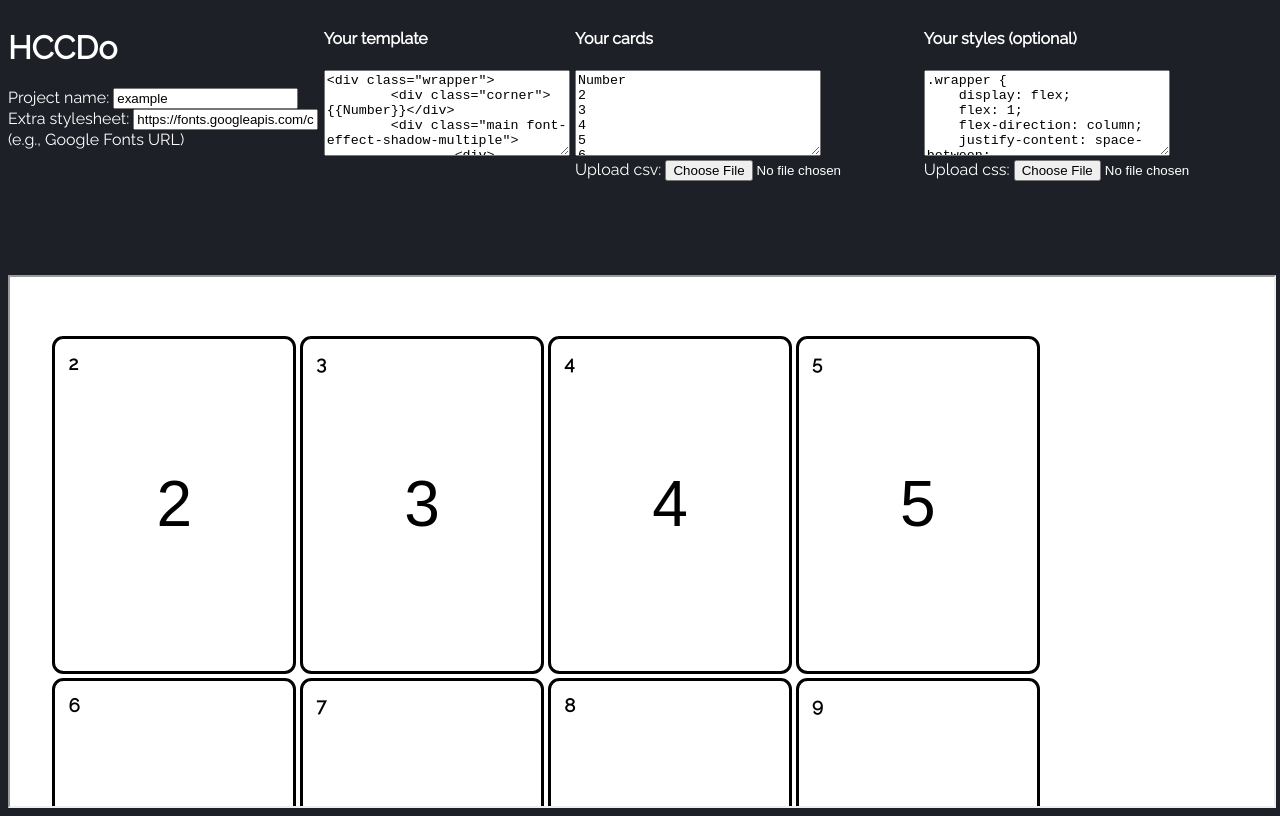
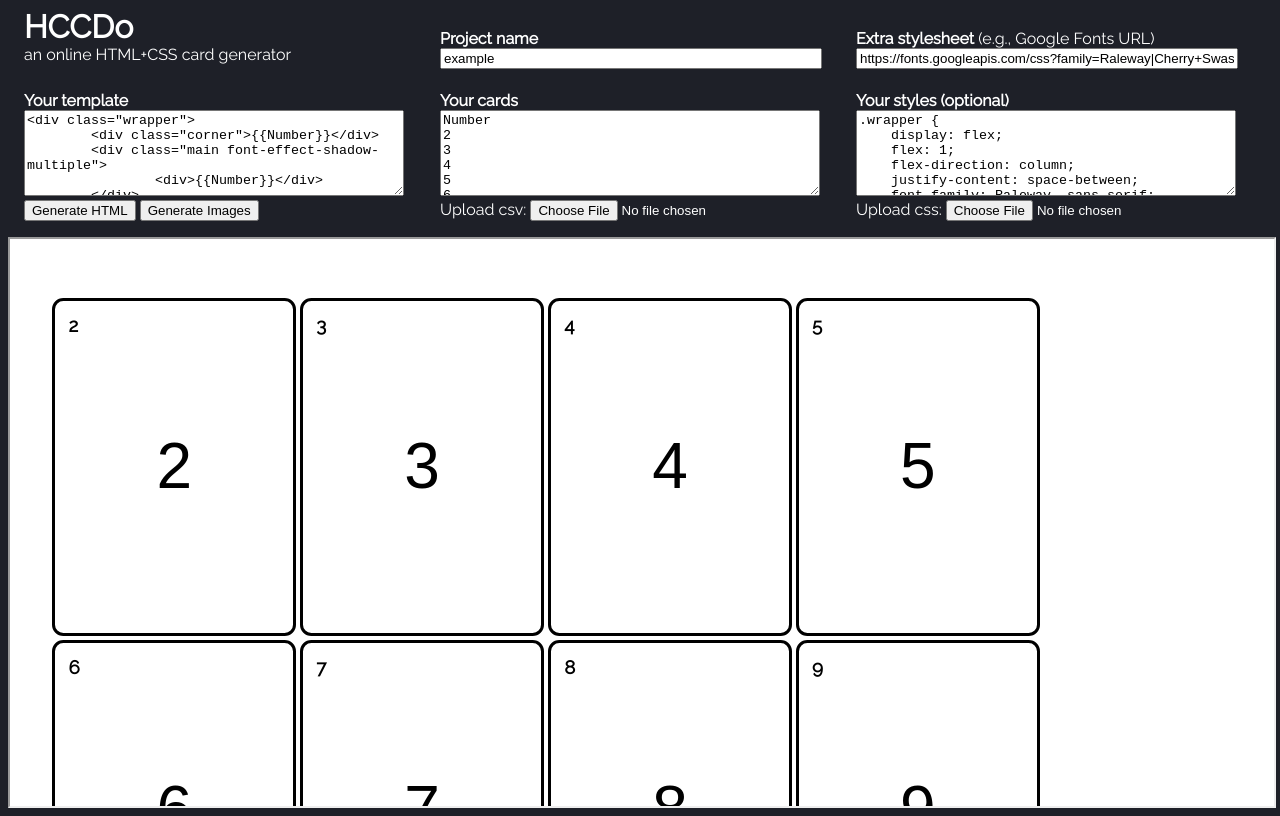
Before and after one commit to mcdemarco/cardpen, a plain HTML site: page index.html in a window 1280 px wide. Drawn offline with Linux system fonts and the light colour scheme; a web font is replaced by a local one.

Commit message:
Alter layout.

```diff
--- a/css/hccdoUI.css
+++ b/css/hccdoUI.css
@@ -6,21 +6,49 @@ body {
     color: white;
     font-family: Raleway, sans-serif;
 }
+
 main {
+    padding: 0 0 1em 1em;
+}
+
+main section {
     display: flex;
-    flex: 1;
+    flex: 2;
     flex-direction: row;
     justify-content: space-between;
+    flex-wrap: wrap;
 }
-main div {
-    flex: 1 0 auto;
+section#header {
+    flex: 1;
 }
+
+main section div {
+    flex: 1 0 0;
+}
+
+#hccdoIcon {
+    font-size: xx-large;
+    font-weight: bold;
+}
+
 iframe {
-    flex: 4;
+    flex: 5;
     background-color: white;
     color: black;
 }
 textarea {
-    width: 15rem;
+    width: 90%;
     height:5rem;
 }
+
+input#hccdoProjectName, input#extCSS {
+    width:90%;
+}
+
+h4 {
+    margin-bottom: 0;
+}
+.unh4 {
+    font-size:normal;
+    font-weight:normal;
+}
--- a/index.html
+++ b/index.html
@@ -12,16 +12,28 @@
 
 <body>
 	<main>
-		<div id="hccdoIcon">
-			<h1>HCCDo</h1>
-			Project name: <input type="text" id="hccdoProjectName" value=""/><br/>
-			Extra stylesheet: <input type="text" id="extCSS" value=""/><br /> (e.g.,&nbsp;Google&nbsp;Fonts URL)
+		<section id="header">
+			<div>
+				<span id="hccdoIcon">HCCDo</span><br/>
+				an online HTML+CSS card generator
 			</div>
+			<div>
+				<h4>Project name</h4>
+				<input type="text" id="hccdoProjectName" value=""/><br/>
+			</div>
+			<div>
+				<h4>Extra stylesheet <span class="unh4">(e.g., Google Fonts URL)</span></h4>
+				<input type="text" id="extCSS" value=""/><br />
+			</div>
+		</section>
 
+		<section>
 			<div id="hccdoTMPL">
 				<h4>Your template</h4>
 				<textarea id="tmplStoredTextarea">
 				</textarea>
+				<button type="button" id="generate">Generate HTML</button>
+				<button type="button" id="imagine">Generate Images</button>
 			</div>
 
 			<div id="hccdoCSV">
@@ -31,7 +43,6 @@
 				Upload csv:
 				<input type="file" id="csvFileInput">
 			</div>
-		</div>
 
 			<div id="hccdoCSS">
 				<h4>Your styles (optional)</h4>
@@ -40,7 +51,7 @@
 				Upload css:
 				<input type="file" id="cssFileInput">
 			</div>
-		</div>
+		</section>
 	</main>
 	<iframe id="hccdoOutput" style="width:100%;height:80%;"></iframe>
 </body>
```
Lines whose indentation alone changed are shown as unchanged.
